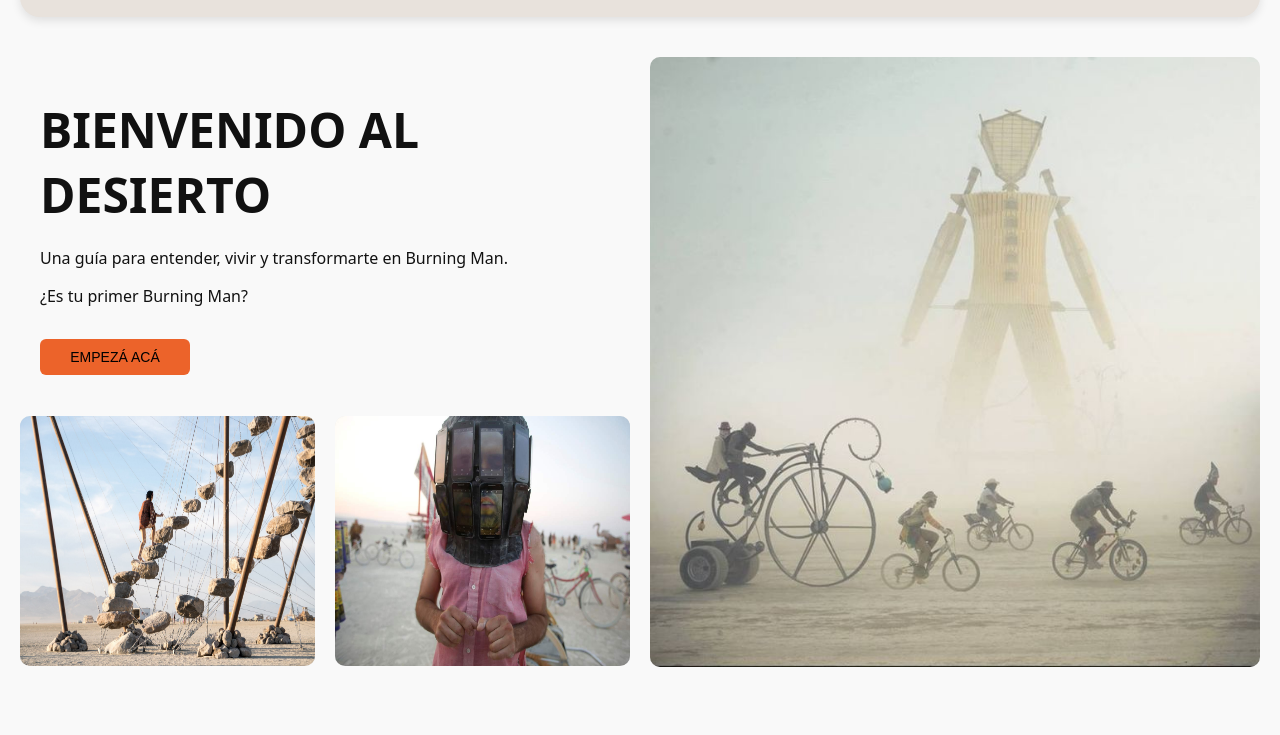
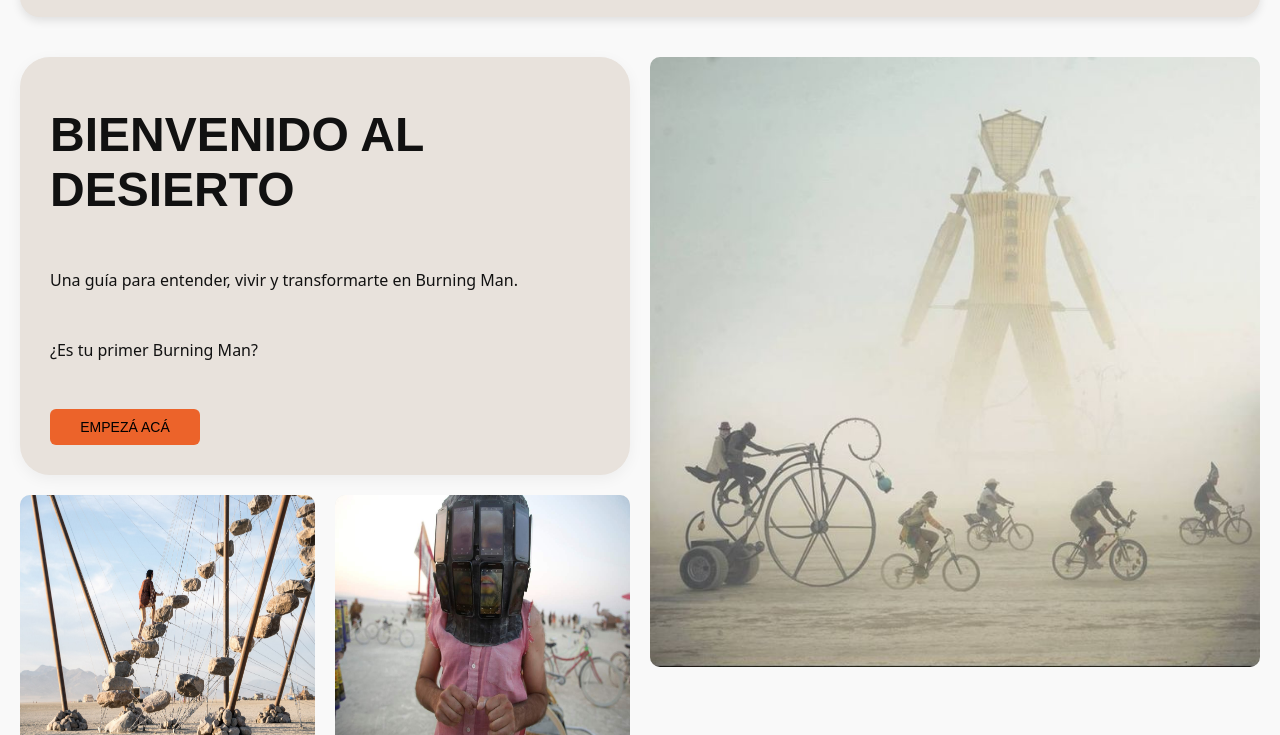
Before and after one commit to caro-llabot/pruebadeclase, a plain HTML site: page index.html in a window 1280 px wide. Shown: the part 86-821 px from the top of the page. Drawn offline with Linux system fonts and the light colour scheme.

Commit message:
Update styles.css
prueba cambio index css male

```diff
--- a/styles.css
+++ b/styles.css
@@ -52,7 +52,7 @@
 }
 
 
-/* Intro */
+/* Intro
 .intro {
   grid-column: 1;
   grid-row: 1;
@@ -60,6 +60,59 @@
   flex-direction: column;
   gap: 16px;
   padding: 20px;
+}
+*/
+
+.intro {
+  grid-column: 1;
+  grid-row: 1;
+  display: flex;
+  flex-direction: column;
+  justify-content: center;
+}
+
+.intro-box {
+  background-color: #e8e2dc;
+  padding: 30px;
+  border-radius: 30px;
+  box-shadow: 0 4px 15px rgba(0, 0, 0, 0.05);
+  display: flex;
+  flex-direction: column;
+  gap: 16px;
+}
+
+.intro-box h1 span {
+  font-size: 3rem;
+  font-family: 'Rubik', sans-serif;
+}
+
+.intro-box p {
+  font-size: 1rem;
+}
+
+.intro-box button {
+  display: inline-block;
+  width: fit-content;
+  padding: 14px 28px;
+  background-color: #ec632a;
+  color: #000000;
+  font-size: 16px;
+  font-weight: 600;
+  border: none;
+  border-radius: 30px;
+  cursor: pointer;
+  text-decoration: none;
+  transition: background 0.2s ease;
+}
+
+.intro-box button:hover {
+  background: #d4551a;
+  color: white;
+}
+
+.modulo img,
+.modulo-derecha img {
+  border-radius: 25px;
 }
 
 .intro h1 span {
```
